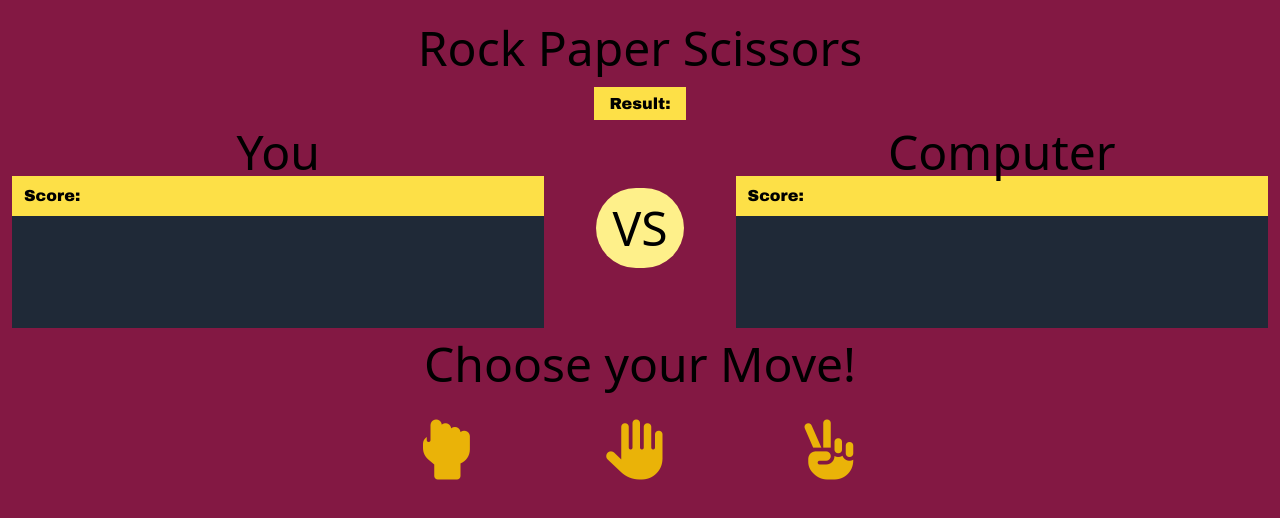
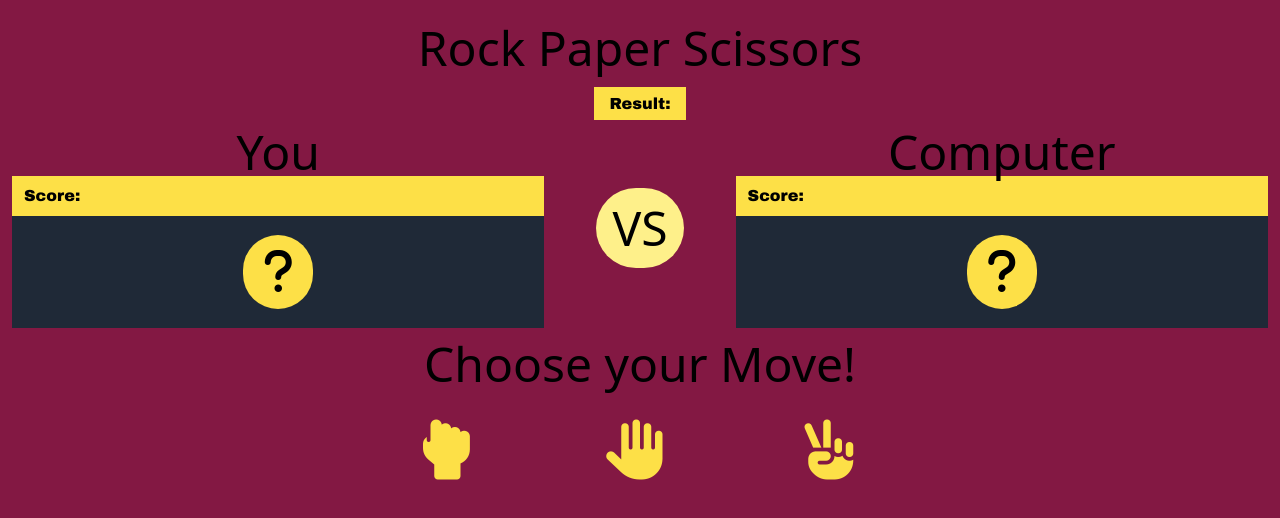
Before and after one commit to GabriellaN-02/Rock-Paper-Scissor, a plain HTML site: page game.html in a window 1280 px wide. Drawn offline with nearby package versions, Linux system fonts and the light colour scheme; a web font is replaced by a local one.

Commit message:
added default question mark for no choice

```diff
--- a/game.html
+++ b/game.html
@@ -27,19 +27,27 @@
       <div class="p-3 flex-1">
         <h1 class="text-center text-4xl lg:text-5xl 2xl:text-6xl">You</h1>
         <div class="score bg-yellow-300 py-2 px-3">Score:</div>
-        <div class="move h-28 bg-gray-800"></div>
+        <div class="move h-28 bg-gray-800 flex items-center justify-center">
+          <div class="bg-yellow-300 text-black w-fit px-5 py-3 text-5xl rounded-full">
+            <i class="fa-solid fa-question"></i>
+          </div>
+        </div>
       </div>
       <h1 class="text-4xl lg:text-5xl 2xl:text-6xl text-center bg-yellow-200 rounded-full w-fit p-4 mx-auto">VS</h1>
       <div class="p-3 flex-1">
         <h1 class="text-center text-4xl lg:text-5xl 2xl:text-6xl">Computer</h1>
         <div class="score bg-yellow-300 py-2 px-3">Score:</div>
-        <div class="move h-28 bg-gray-800"></div>
+        <div class="move h-28 bg-gray-800 flex items-center justify-center">
+          <div class="bg-yellow-300 text-black w-fit px-5 py-3 text-5xl rounded-full">
+            <i class="fa-solid fa-question"></i>
+          </div>
+        </div>
       </div>
     </main>
 
     <section>
       <h1 class="text-4xl lg:text-5xl 2xl:text-6xl text-center">Choose your Move!</h1>
-      <div class="mt-5 lg:mt-8 mx-auto flex justify-around container max-w-xl text-yellow-500 text-4xl lg:text-6xl">
+      <div class="mt-5 lg:mt-8 mx-auto flex justify-around container max-w-xl text-yellow-300 text-4xl lg:text-6xl">
         <i class="fa-solid fa-hand-back-fist hover:scale-125 hover:cursor-pointer duration-75 ease-in"></i>
         <i class="fa-solid fa-hand hover:scale-125 hover:cursor-pointer duration-75 ease-in"></i>
         <i class="fa-solid fa-hand-peace hover:scale-125 hover:cursor-pointer duration-75 ease-in"></i>
```
